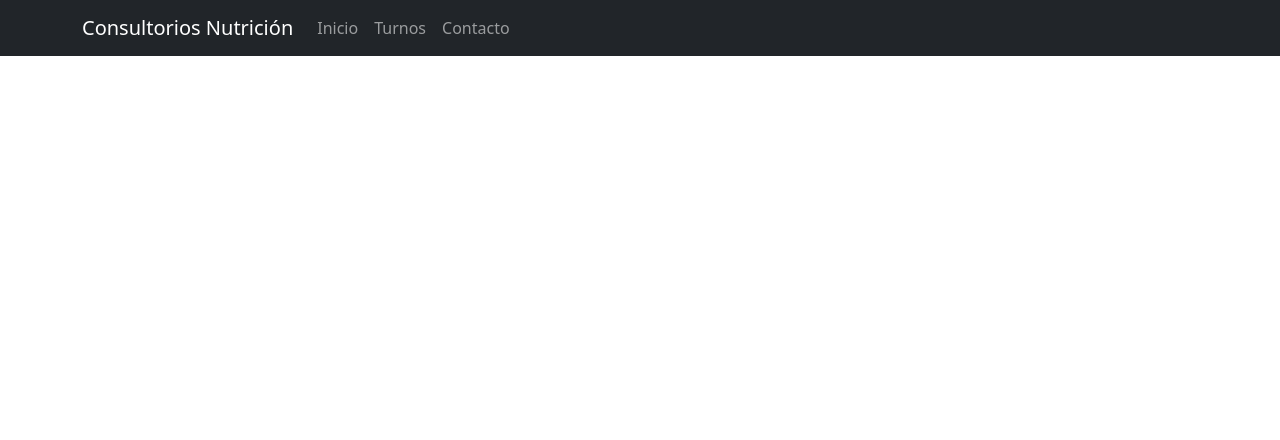
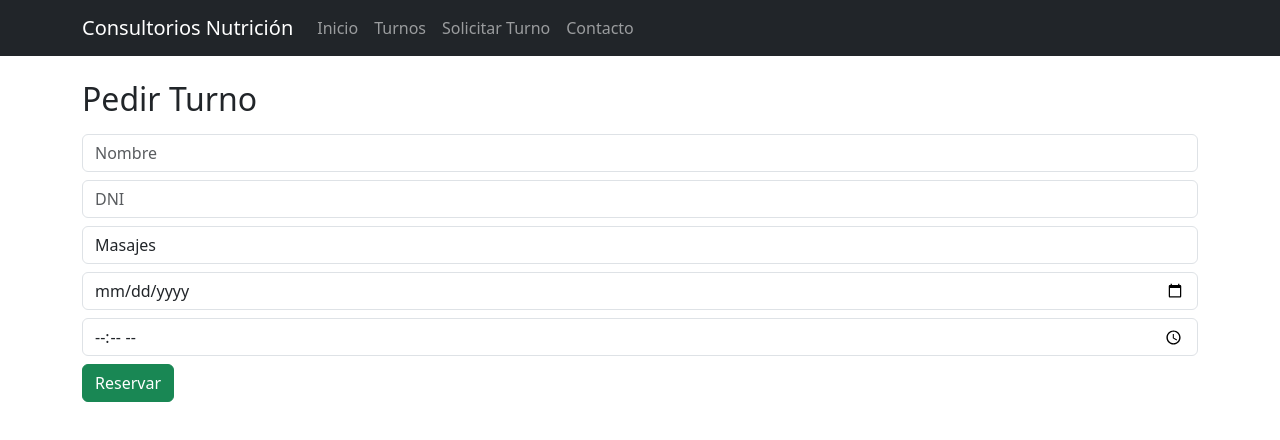
Before and after one commit to GianProgrammer/NutriStetic-Turnos, a React (Vite) app in the folder frontend/: page /pedir-turno in a window 1280 px wide. Shown: the top 440 px of the page. Built offline with nearby package versions, Linux system fonts and the light colour scheme.

Commit message:
page creation, model modification, routes modification

```diff
--- a/frontend/src/App.jsx
+++ b/frontend/src/App.jsx
@@ -1,8 +1,9 @@
 import { BrowserRouter, Routes, Route } from "react-router-dom";
 import Home from "./pages/home";
-import Turnos from "./pages/turnos";
-import Contacto from "./pages/contacto";
-import NavBar from "./components/navbar";
+import MisTurnos from "./pages/misTurnos";
+import PedirTurno from "./pages/pedirTurno";
+import Contacto from "./pages/contacto"
+import NavBar from "./components/NavBar";
 
 function App() {
   return (
@@ -10,7 +11,8 @@ function App() {
       <NavBar />
       <Routes>
         <Route path="/" element={<Home />} />
-        <Route path="/turnos" element={<Turnos />} />
+        <Route path="/mis-turnos" element={<MisTurnos />} />
+        <Route path="/pedir-turno" element={<PedirTurno />} />
         <Route path="/contacto" element={<Contacto />} />
       </Routes>
     </BrowserRouter>
--- a/frontend/src/components/navbar.jsx
+++ b/frontend/src/components/navbar.jsx
@@ -10,7 +10,8 @@ function NavBar() {
         <Navbar.Collapse id="basic-navbar-nav">
           <Nav className="me-auto">
             <Nav.Link as={Link} to="/">Inicio</Nav.Link>
-            <Nav.Link as={Link} to="/turnos">Turnos</Nav.Link>
+            <Nav.Link as={Link} to="/mis-turnos">Turnos</Nav.Link>
+            <Nav.Link as={Link} to="/pedir-turno">Solicitar Turno</Nav.Link>
             <Nav.Link as={Link} to="/contacto">Contacto</Nav.Link>
           </Nav>
         </Navbar.Collapse>
--- a/frontend/src/pages/home.jsx
+++ b/frontend/src/pages/home.jsx
@@ -1,8 +1,25 @@
+import { Link } from "react-router-dom";
+
 function Home() {
   return (
-    <div className="container mt-4">
-      <h1>Bienvenido a Consultorios de Nutrición</h1>
-      <p>Desde aquí podés reservar turnos fácilmente.</p>
+    <div className="container text-center mt-5">
+      {/* Hero Banner */}
+      <div className="p-5 mb-4 bg-light rounded-3 shadow-sm">
+        <div className="container py-5">
+          <h1 className="display-5 fw-bold">Bienvenido a NutriStetic</h1>
+          <p className="fs-4">Gestiona tus turnos de forma fácil y rápida</p>
+        </div>
+      </div>
+
+      {/* Botones */}
+      <div className="d-flex justify-content-center gap-3">
+        <Link to="/mis-turnos" className="btn btn-primary btn-lg">
+          Mis Turnos
+        </Link>
+        <Link to="/pedir-turno" className="btn btn-success btn-lg">
+          Pedir Turno
+        </Link>
+      </div>
     </div>
   );
 }
--- /dev/null
+++ b/frontend/src/pages/misTurnos.jsx
@@ -0,0 +1,64 @@
+import { useState } from "react";
+import axios from "axios";
+
+function MisTurnos() {
+  const [dni, setDni] = useState("");
+  const [turnos, setTurnos] = useState([]);
+  const [loading, setLoading] = useState(false);
+
+  const buscarTurnos = async (e) => {
+    e.preventDefault();
+    if (!dni) return;
+
+    setLoading(true);
+    try {
+      const res = await axios.get(`api/turnos/${dni}`);
+      setTurnos(res.data);
+    } catch (err) {
+      console.error(err);
+      alert("Error al buscar turnos");
+    } finally {
+      setLoading(false);
+    }
+  };
+
+  return (
+    <div className="container mt-4">
+      <h2>Mis Turnos</h2>
+
+      {/* Formulario para pedir DNI */}
+      <form onSubmit={buscarTurnos} className="d-flex gap-2 my-3">
+        <input
+          type="text"
+          placeholder="Ingresá tu DNI"
+          className="form-control"
+          value={dni}
+          onChange={(e) => setDni(e.target.value)}
+          required
+        />
+        <button type="submit" className="btn btn-primary">
+          Buscar
+        </button>
+      </form>
+
+      {/* Lista de turnos */}
+      {loading ? (
+        <p>Cargando turnos...</p>
+      ) : (
+        <ul className="list-group">
+          {turnos.length === 0 ? (
+            <li className="list-group-item">No tenés turnos registrados</li>
+          ) : (
+            turnos.map((t, idx) => (
+              <li key={idx} className="list-group-item">
+                {t.nombre} - {t.fecha} - {t.hora}
+              </li>
+            ))
+          )}
+        </ul>
+      )}
+    </div>
+  );
+}
+
+export default MisTurnos;
--- /dev/null
+++ b/frontend/src/pages/pedirTurno.jsx
@@ -0,0 +1,75 @@
+import { useState } from "react";
+import axios from "axios";
+
+function PedirTurno() {
+  const [form, setForm] = useState({
+    nombre: "",
+    dni: 0,
+    servicio: "",
+    fecha: "",
+    hora: ""
+  });
+
+  const handleChange = (e) => {
+    setForm({ ...form, [e.target.name]: e.target.value });
+  };
+
+  const handleSubmit = (e) => {
+    e.preventDefault();
+    axios.post("/api/turnos", form)
+      .then(() => alert("Turno reservado con éxito"))
+      .catch(err => console.error(err));
+  };
+
+  return (
+    <div className="container mt-4">
+      <h2>Pedir Turno</h2>
+      <form onSubmit={handleSubmit} className="mt-3">
+        <input
+          type="text"
+          name="nombre"
+          placeholder="Nombre"
+          className="form-control mb-2"
+          onChange={handleChange}
+          required
+        />
+        <input
+          type="text"
+          name="dni"
+          placeholder="DNI"
+          className="form-control mb-2"
+          onChange={handleChange}
+          required
+        />
+        <select
+        name="servicio"
+        className="form-control mb-2"
+        onChange={handleChange}
+        required
+        >
+            <option value="" disabled>--Seleccioná un servicio--</option>
+            <option value="masajes">Masajes</option>
+            <option value="nutricion">Nutrición</option>
+            <option value="psicologia">Psicología</option>
+        </select>
+        <input
+          type="date"
+          name="fecha"
+          className="form-control mb-2"
+          onChange={handleChange}
+          required
+        />
+        <input
+          type="time"
+          name="hora"
+          className="form-control mb-2"
+          onChange={handleChange}
+          required
+        />
+        <button type="submit" className="btn btn-success">Reservar</button>
+      </form>
+    </div>
+  );
+}
+
+export default PedirTurno;
```
Also changed, not shown: 2 other files (tests, documents, lock files or other folders).
